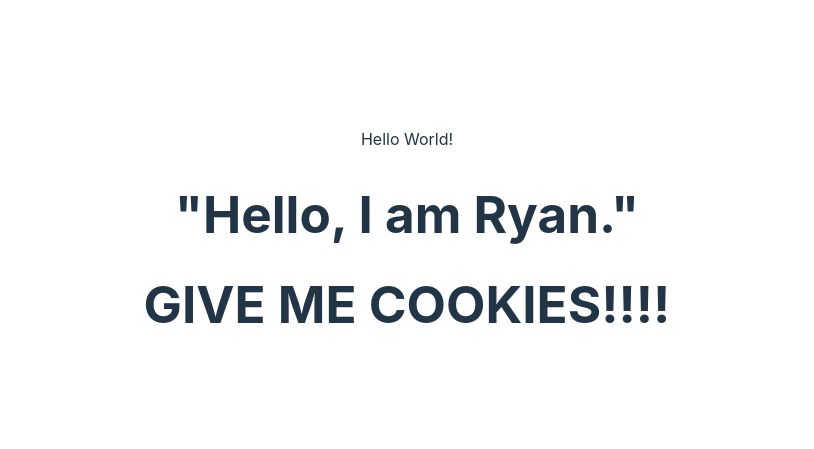
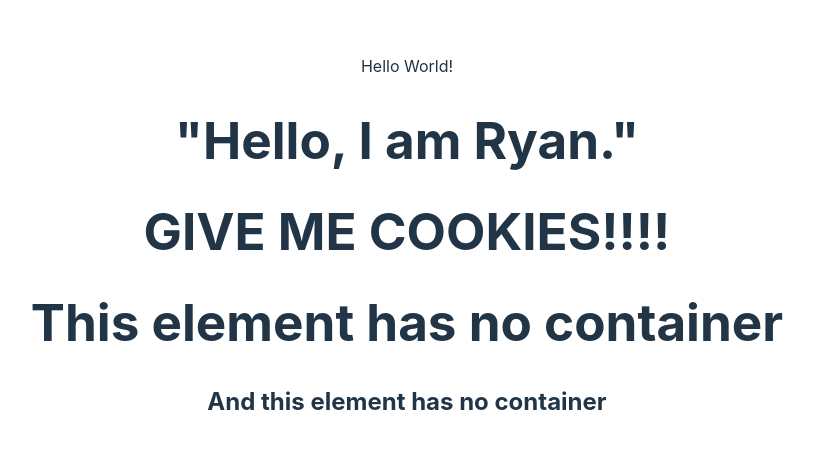
Before and after one commit to Figby222/my-first-react-app, a React (Vite) app: page / in a window 1280 px wide. Shown: the part 153-602 px from the top of the page, without its empty margins (233-1047 px from the left). Built offline with nearby package versions, Linux system fonts and the light colour scheme.

Commit message:
Add and display NoContainer

```diff
--- /dev/null
+++ b/src/components/NoContainer.jsx
@@ -0,0 +1,10 @@
+function NoContainer() {
+    return (
+        <>
+            <h1>This element has no container</h1>
+            <h2>And this element has no container</h2>
+        </>
+    );
+}
+
+export default NoContainer;
--- a/src/main.jsx
+++ b/src/main.jsx
@@ -5,11 +5,13 @@ import './index.css'
 import HelloWorld from './Hello-World.jsx';
 import Greeting from './components/Greeting.jsx';
 import { GetCookies } from './components/GetCookies.jsx';
+import NoContainer from './components/NoContainer.jsx';
 
 ReactDOM.createRoot(document.getElementById('root')).render(
   <React.StrictMode>
     <HelloWorld />
     <Greeting />
     <GetCookies />
+    <NoContainer />
   </React.StrictMode>,
 )
```
